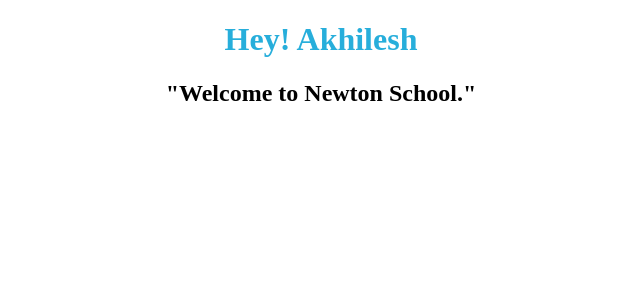
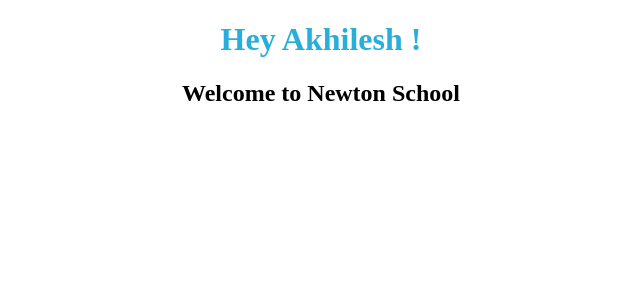
Before and after one commit to AKHILESHPATIDAR01/React-Assignment-5---Greetings-with-Props, a React app: page / in a window 1280 px wide. Shown: the top 300 px of the page, without its empty margins (319-959 px from the left). Built offline with nearby package versions, Linux system fonts and the light colour scheme.

Commit message:
Update Welcome.js

```diff
--- a/src/components/Welcome.js
+++ b/src/components/Welcome.js
@@ -5,8 +5,8 @@
 const Welcome = ({name}) => {
     return (
         <div>
-            <h1> Hey! {name}</h1>
-            <h2>"Welcome to Newton School."</h2>
+            <h1> Hey {name} !</h1>
+            <h2>Welcome to Newton School</h2>
         </div>
     );
 };
```
